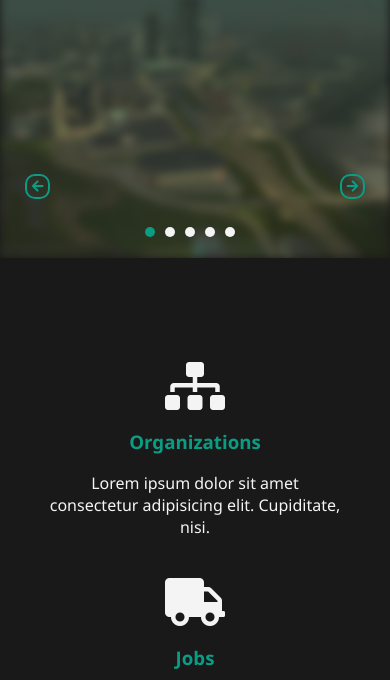
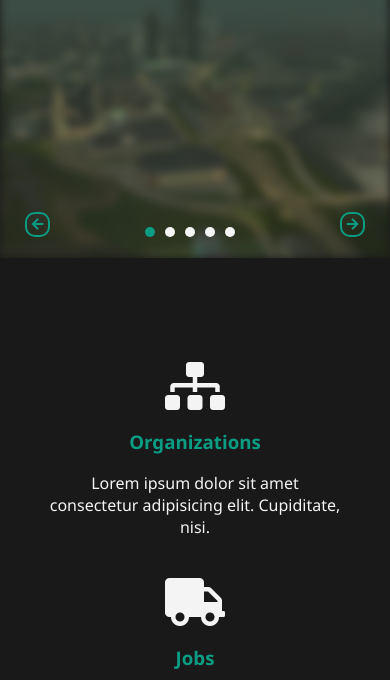
Before and after one commit to Focus04/homepage, a plain HTML site: page index.html in a window 390 px wide. Shown: the part 164-844 px from the top of the page. Drawn offline with Linux system fonts and the light colour scheme.

Commit message:
Moved the slide buttons down a bit

```diff
--- a/style.css
+++ b/style.css
@@ -122,7 +122,7 @@ a {
 
 .slide-buttons button {
   position: absolute;
-  top: 50%;
+  bottom: 5%;
   width: 25px;
   height: 25px;
   padding: 3px;
@@ -202,10 +202,6 @@ a {
   .grid-2 {
     display: block;
   }
-
-  .slide-buttons button {
-    top: 80%;
-  }
 }
 
 @media(max-width: 900px) {
```
